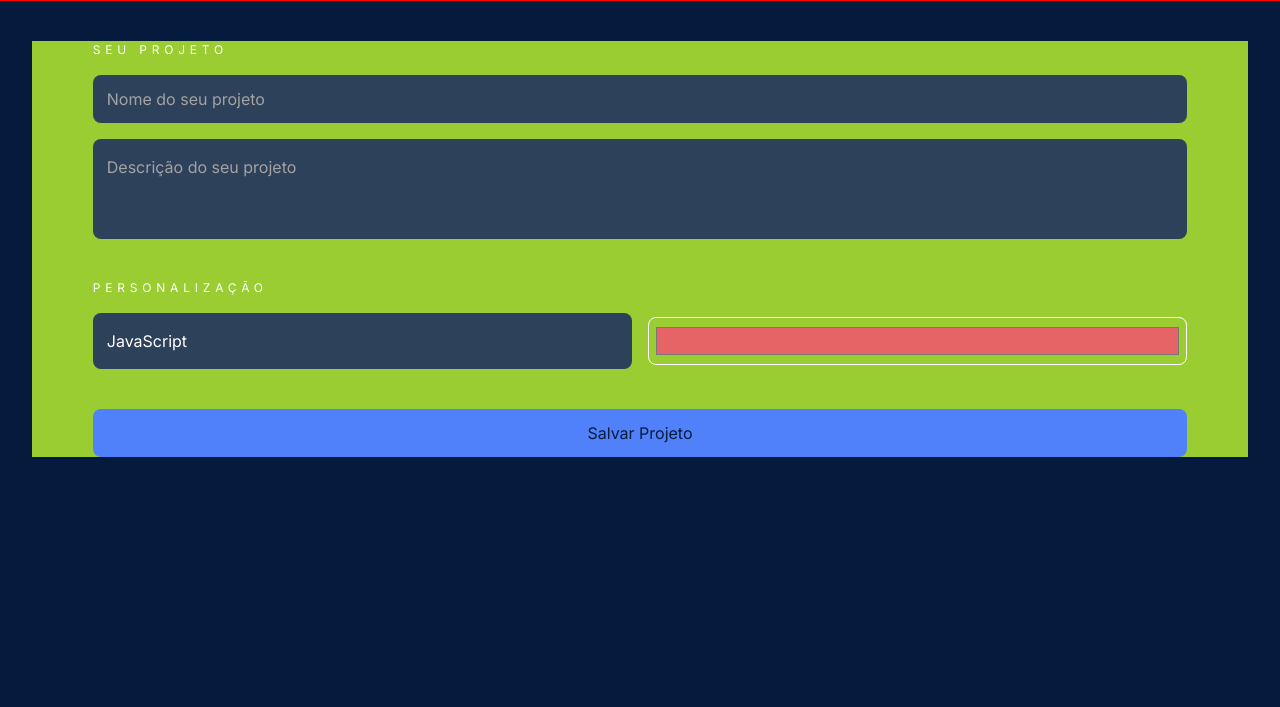
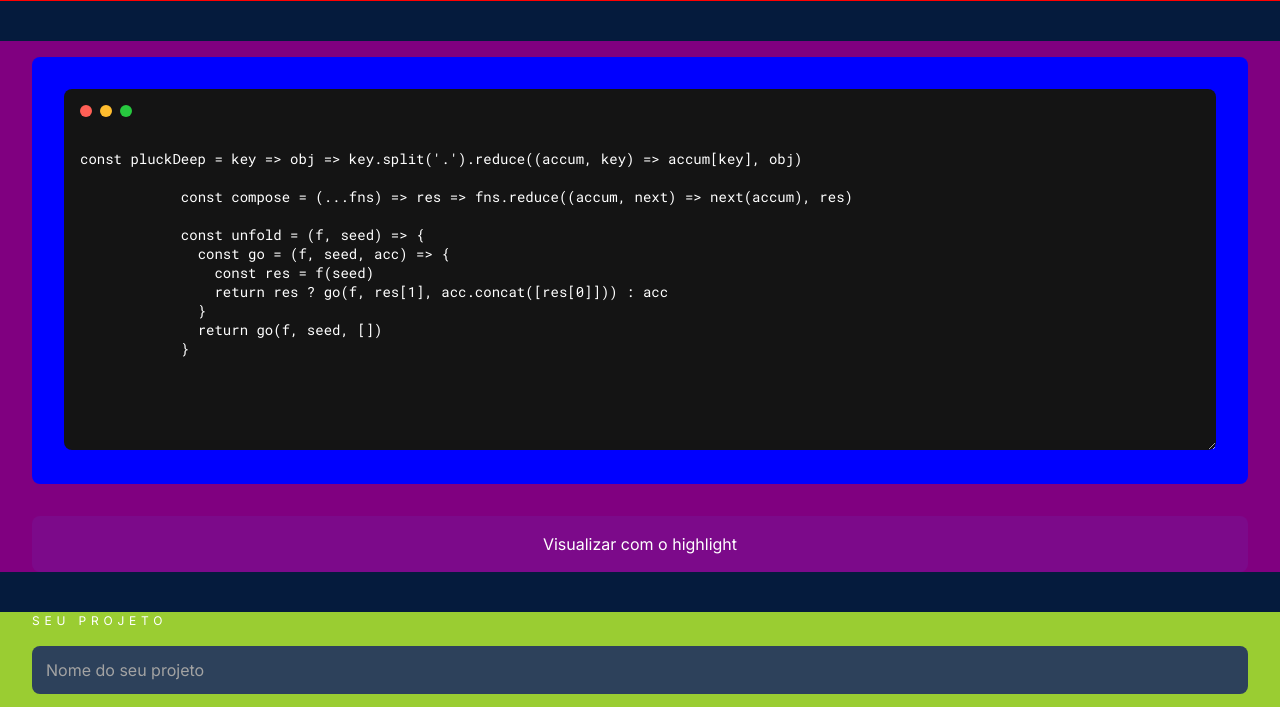
Before and after one commit to GabrielCuin/Front-Challenge-1, a plain HTML site: page index.html in a window 1280 px wide. Shown: the part 55-762 px from the top of the page. Drawn offline with Linux system fonts and the light colour scheme.

Commit message:
Semana 1 feita

```diff
--- a/css/style-form.css
+++ b/css/style-form.css
@@ -4,7 +4,7 @@
   flex-direction: column;
   gap: 40px;
   width: 100%;
-  margin: 2.5rem 2rem;
+  margin: 0 2rem;
   padding: 2.5rem auto;
   margin-bottom: 40px;
 
@@ -21,7 +21,7 @@
   display: flex;
   flex-direction: column;
   gap: 16px;
-  width: 90%;
+  width: 95%;
   align-self: center;
 }
 
@@ -131,7 +131,7 @@
 
 @media (min-width: 1440px) {
   .form {
-
+    margin-top: 2.5rem;
     width: 15rem;
   }
 
--- a/css/style-main.css
+++ b/css/style-main.css
@@ -1,5 +1,102 @@
+@import url("https://fonts.googleapis.com/css2?family=Roboto+Mono&display=swap");
+
 main {
+  width: 100%;
   display: flex;
   justify-content: space-between;
-  align-items: flex-start;
+  flex-direction: column;
+  align-items: center;
+  gap: 2.5rem;
 }
+
+.container {
+  display: flex;
+  flex-direction: column;
+  gap: 2rem;
+  background-color: purple;
+  width: 100%;
+  margin: 40px auto 0;
+  align-items: center;
+}
+
+.container__card {
+  background-color: blue;
+  margin: 1rem auto 0;
+  padding: 2rem;
+  width: 95%;
+  border-radius: 8px;
+}
+
+.container__card__btn {
+  display: flex;
+  gap: 8px;
+  justify-content: flex-start;
+  background-color: #141414;
+  border: none;
+  border-radius: 8px 8px 0 0;
+  padding: 16px;
+}
+
+.container__card__btn__red,
+.container__card__btn__yellow,
+.container__card__btn__green {
+  width: 0.75rem;
+  height: 0.75rem;
+  border: none;
+  border-radius: 50%;
+}
+
+.container__card__btn__red {
+  background-color: #ff5f56;
+}
+
+.container__card__btn__green {
+  background-color: #27c93f;
+}
+
+.container__card__btn__yellow {
+  background-color: #ffbd2e;
+}
+
+.container__card__cod {
+  width: 100%;
+  min-width: 100%;
+  max-width: 100%;
+  max-height: 500px;
+  background-color: #141414;
+  border: none;
+  border-radius: 0 0 8px 8px;
+  color: #ffffff;
+  text-wrap: wrap;
+  padding: 16px;
+
+  font-family: "Roboto Mono", monospace;
+  font-optical-sizing: auto;
+  font-size: 14px;
+  font-weight: 400;
+  font-style: normal;
+}
+
+.container__button {
+  background-color: rgba(80, 129, 251, 0.08);
+  border: none;
+  border-radius: 8px;
+  color: #ffffff;
+  width: 95%;
+  height: 3.5rem;
+  padding: 16px auto;
+  font-family: "Inter", sans-serif;
+  font-weight: 400;
+  font-size: 16px;
+}
+
+@media (min-width: 1440px) {
+  main {
+    align-items: flex-start;
+    flex-direction: row;
+  }
+
+  .container {
+    width: 55%;
+  }
+}
--- a/css/style-menu.css
+++ b/css/style-menu.css
@@ -8,8 +8,6 @@
     display: flex;
     flex-direction: column;
     gap: 16px;
-    /* position: fixed;
-    left: 0; */
     margin: 2.5rem 0 0 2rem;
     width: 15rem;
   }
--- a/index.html
+++ b/index.html
@@ -68,7 +68,27 @@
         >
       </aside>
       <div class="container">
+        <div class="container__card">
+          <div class="container__card__btn">
+            <button class="container__card__btn__red"></button>
+            <button class="container__card__btn__yellow"></button>
+            <button class="container__card__btn__green"></button>
+          </div>
+          <textarea name="" id="" class="container__card__cod" rows="15">
+const pluckDeep = key => obj => key.split('.').reduce((accum, key) => accum[key], obj)
 
+            const compose = (...fns) => res => fns.reduce((accum, next) => next(accum), res)
+
+            const unfold = (f, seed) => {
+              const go = (f, seed, acc) => {
+                const res = f(seed)
+                return res ? go(f, res[1], acc.concat([res[0]])) : acc
+              }
+              return go(f, seed, [])
+            }
+          </textarea>
+        </div>
+          <button class="container__button">Visualizar com o highlight</button>
       </div>
       <form class="form">
         <div class="form__div">
@@ -107,6 +127,5 @@
         <button type="submit" class="form__button">Salvar Projeto</button>
       </form>
     </main>
-
   </body>
 </html>
```
